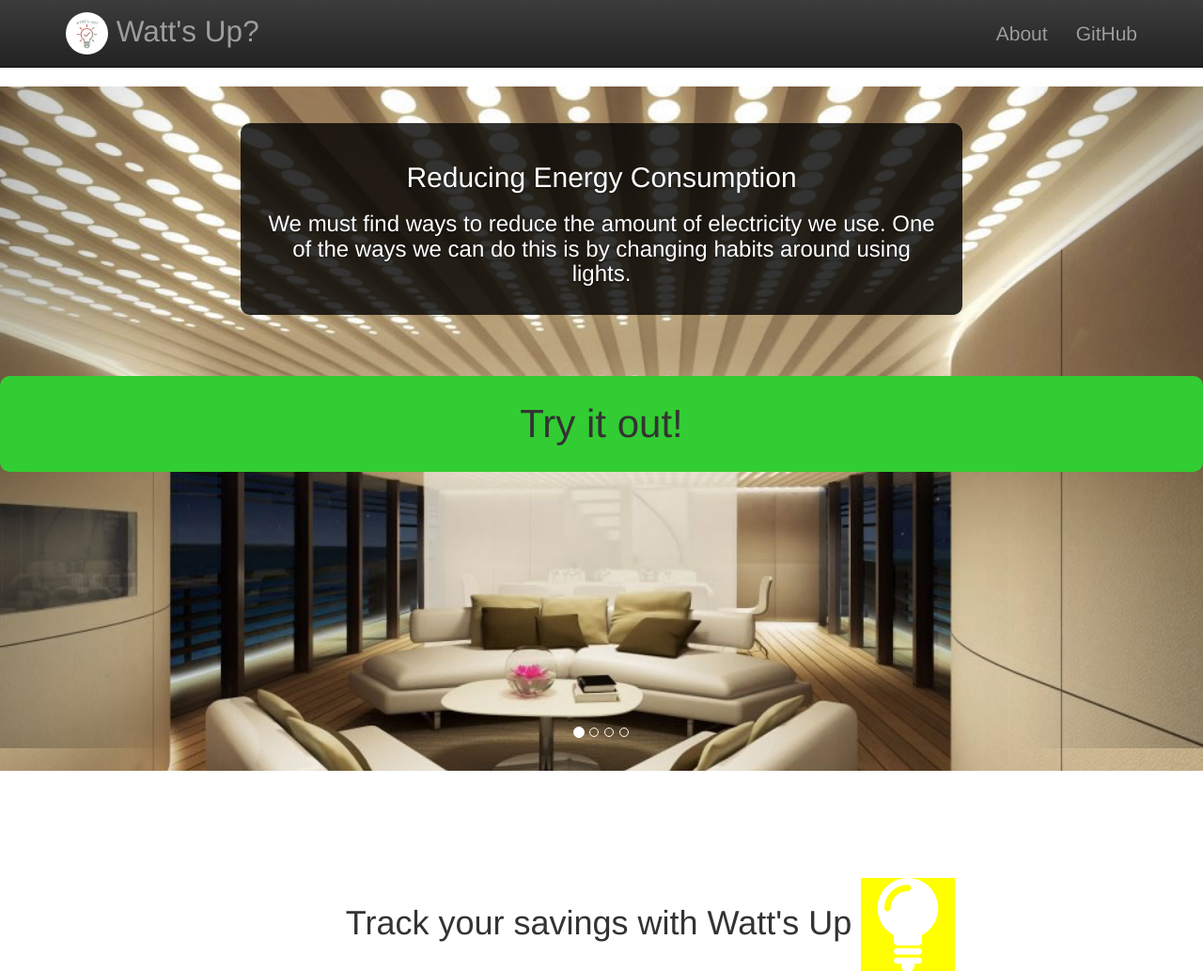
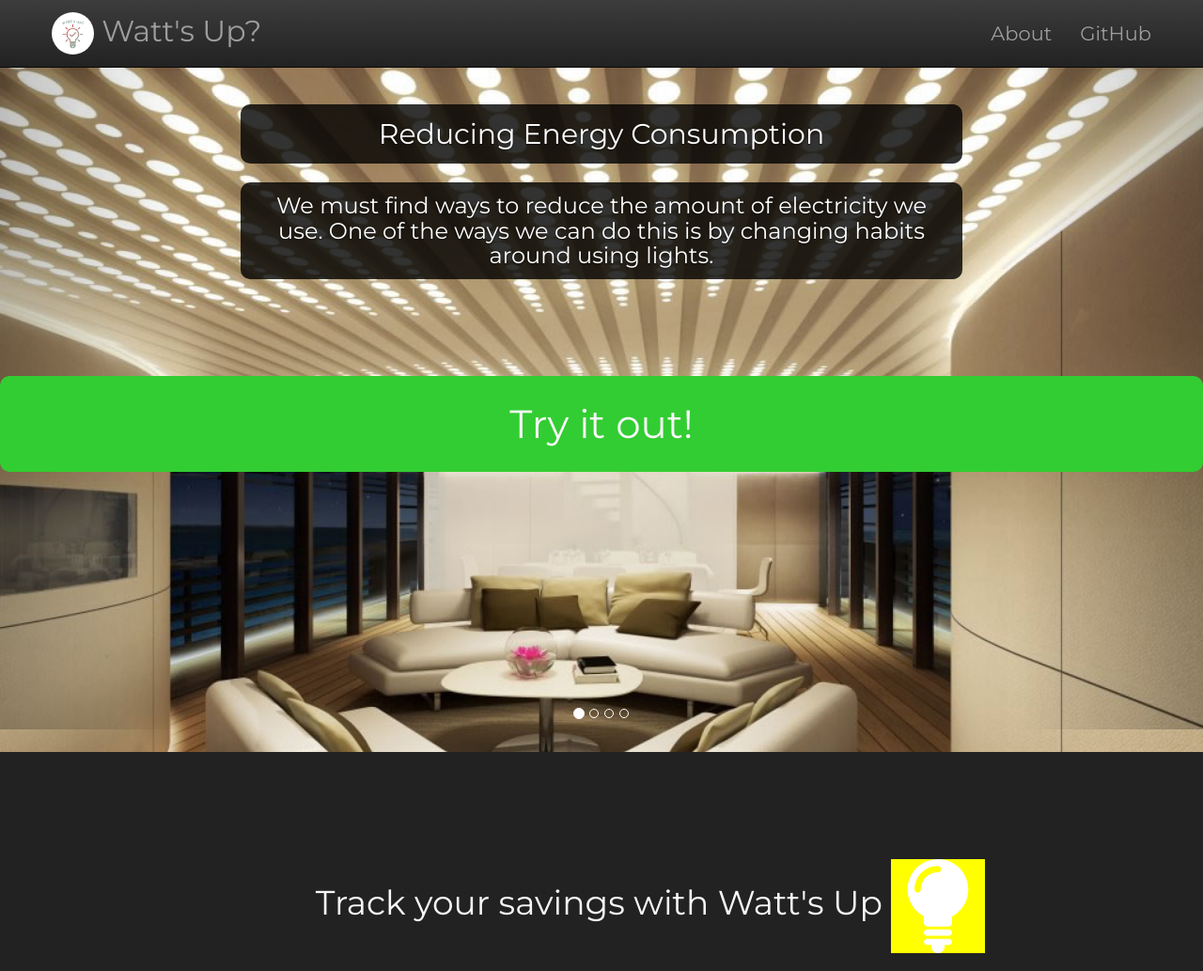
Before and after one commit to danieldn/arduino-project, a Flask app: page / in a window 1280 px wide. Shown: the top 1033 px of the page at 94% size. Run offline with Flask 2, Linux system fonts and the light colour scheme; some libraries are stand-ins or nearby versions.

Commit message:
Got rid of the transparent box

```diff
--- a/webapp/static/lights.js
+++ b/webapp/static/lights.js
@@ -19,4 +19,4 @@ function get_lights(){
     });
 }
 
-setInterval(get_lights, 100000);
+setInterval(get_lights, 1000000);
--- a/webapp/static/slider.css
+++ b/webapp/static/slider.css
@@ -5,7 +5,7 @@ body {
 }
 
 .navbar {
-	margin-bottom: 0;
+	margin-bottom: 0px;
   padding: 0.5em;
   font-size: 1.5em;
 }
@@ -64,10 +64,10 @@ h2 {
   border-radius: 10px;
 }
 
-.transparent-box {
+.carousel-caption > h2, .carousel-caption > h3 {
 	background-color: rgba(0, 0, 0, 0.8);
-	padding: 1em;
-  border-radius: 10px;
+	padding: 0.5em 1em;
+	border-radius: 10px;
 }
 
 .carousel-control {
@@ -77,7 +77,6 @@ h2 {
 .black {
 	top: 5%;
 	left: 45%;
-	background-color: rgba(0, 0, 0, 0.8);
 	color: #ffffff;
 	height: 6em;
 	font-size: 1em;
@@ -119,7 +118,6 @@ h2 {
 
 .light {
 	background-color: #484848;
-
 }
 
 footer {
@@ -136,7 +134,6 @@ footer {
 @media only screen and (max-width: 800px) {
   .navbar {
 		font-size: 1em;
-		margin-bottom: 0px;
 	}
 
 	.container {
--- a/webapp/templates/index.html
+++ b/webapp/templates/index.html
@@ -3,13 +3,11 @@
 <head>
     <meta charset="UTF-8">
     <meta name="viewport" content="width=device-width, initial-scale=1">
-    <link href="/static/slider.css" rel="stylesheet">
     <!-- Bootstrap latest compiled and minified CSS -->
     <link rel="stylesheet" href="https://maxcdn.bootstrapcdn.com/bootstrap/3.3.7/css/bootstrap.min.css" integrity="sha384-BVYiiSIFeK1dGmJRAkycuHAHRg32OmUcww7on3RYdg4Va+PmSTsz/K68vbdEjh4u" crossorigin="anonymous">
     <!-- Bootstrap optional theme -->
     <link rel="stylesheet" href="https://maxcdn.bootstrapcdn.com/bootstrap/3.3.7/css/bootstrap-theme.min.css" integrity="sha384-rHyoN1iRsVXV4nD0JutlnGaslCJuC7uwjduW9SVrLvRYooPp2bWYgmgJQIXwl/Sp" crossorigin="anonymous">
-    <!-- Bootstrap Select latest compiled and minified CSS -->
-    <link rel="stylesheet" href="https://cdnjs.cloudflare.com/ajax/libs/bootstrap-select/1.12.4/css/bootstrap-select.min.css">
+    <link href="/static/slider.css" rel="stylesheet">
     <link href='https://fonts.googleapis.com/css?family=Montserrat:400,700' rel='stylesheet' type='text/css'>
     <script src="/static/lights.js"></script>
     <title>Watt's Up?</title>
@@ -54,40 +52,31 @@
     <div class="item active">
       <img src="/static/light.jpeg" alt="energy">
       <div class="carousel-caption">
-        <div class="transparent-box">
         <h2>Reducing Energy Consumption</h2>
         <h3>We must find ways to reduce the amount of electricity we use. One of the ways we can do this is by changing habits around using lights.</h3>
-        </div>
       </div>
     </div>
 
     <div class="item">
       <img src="/static/light2.jpeg" alt="energy2">
       <div class="carousel-caption">
-        <div class="transparent-box">
         <h3>There is a small amount of energy used in turning a light back on, but it is not as large as the amount used if it is kept on.</h3>
-
-        </div>
       </div>
     </div>
 
     <div class="item">
       <img src="/static/light3.jpeg" alt="energy3">
       <div class="carousel-caption">
-        <div class="transparent-box">
         <h3>Turning lights off when they are not in use seems very simple, but is actually a habit that many people have difficulty with...</h3>
         <h2>SOLUTION: motion sensor switches!</h2>
-        </div>
       </div>
   </div>
 
   <div class="item">
     <img src="/static/device2.jpg" alt="energy4">
     <div class="carousel-caption black">
-      <div class="transparent-box">
       <h2>What's a motion sensor switch?</h2>
       <h3>Pyroelectric InfraRed (PIR) Sensors allow you to sense motion! It's usually used to detect the presence of living things found in or out of the sensors range. Pros of these sensors are that they are small, inexpensive, low-power, easy to use and hold up to wear out.</h3>
-      </div>
     </div>
   </div>
 
```
Lines whose indentation alone changed are shown as unchanged.
